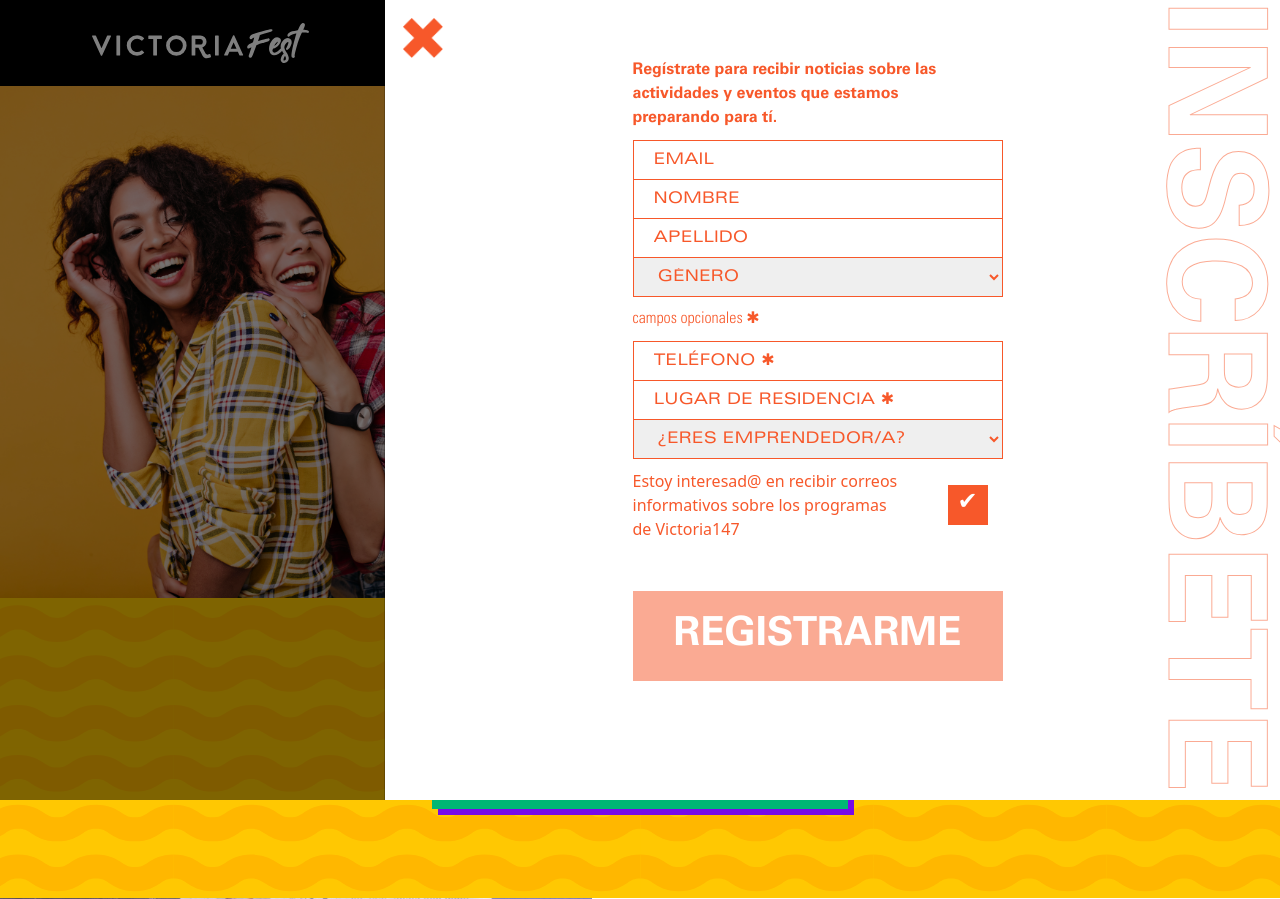
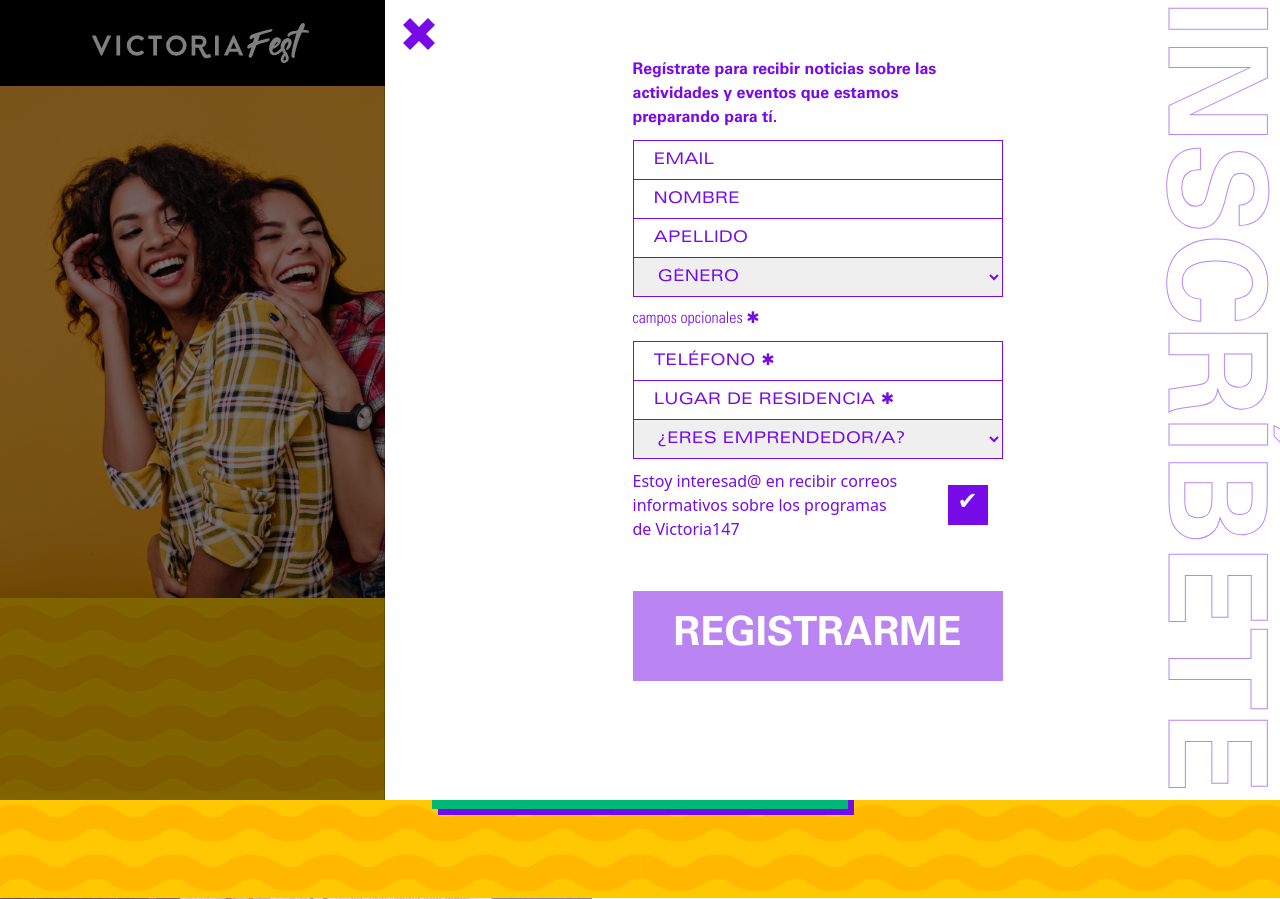
Before and after one commit to Alter93/victoria-fest, a Django app: page / in a window 1280 px wide, after a click on "REGISTRARME". Shown: the top 899 px of the page. Run offline with Django 3.2, Linux system fonts and the light colour scheme; some libraries are stand-ins or nearby versions.

Commit message:
cruz chiquita

```diff
--- a/conferencias/static/css/RegistroModal_stylesheet.css
+++ b/conferencias/static/css/RegistroModal_stylesheet.css
@@ -19,7 +19,7 @@
     top: 0%;
     font-size: 17vh;
     -webkit-text-stroke-width: 1px;
-    -webkit-text-stroke-color: #F7582A;
+    -webkit-text-stroke-color: #770BE8;
     color: transparent;
     font-family: 'Univers LT Std bold', sans-serif;
     opacity: .5;
@@ -32,13 +32,18 @@
     cursor: pointer;
 }
 
+.cross img{
+        height: 60px;
+
+}
+
 .formularioModal .cross:hover {
     transform: rotate(90deg);
     transition: 0.5s ease-in-out;
 }
 
 .formContainer {
-    color: #F7582A;
+    color: #770BE8;
     max-width: 400px;
     margin: 4vh 0 0 0;
 }
@@ -56,8 +61,8 @@
 }
 
 .formContainer form input {
-    color: #F7582A;
-    border: 1px #F7582A solid;
+    color: #770BE8;
+    border: 1px #770BE8 solid;
     padding: 0 0 0 20px;
     width: 370px;
     height: 40px;
@@ -66,12 +71,12 @@
 }
 
 .formContainer form input::placeholder {
-    color: #F7582A;
+    color: #770BE8;
 }
 
 .formContainer form select {
-    color: #F7582A;
-    border: 1px #F7582A solid;
+    color: #770BE8;
+    border: 1px #770BE8 solid;
     padding: 0 0 0 20px;
     width: 370px;
     height: 40px;
@@ -105,14 +110,14 @@
     -moz-appearance: none;
     -o-appearance: none;
     appearance: none;
-    outline: 0px solid #F7582A;
+    outline: 0px solid #770BE8;
     box-shadow: none;
     font-size: 1.5em;
     text-align: center;
 }
 
 .checkCorreos input[type='checkbox']:checked {
-    background: #F7582A;
+    background: #770BE8;
 }
 
 .checkCorreos input[type='checkbox']:checked:after {
@@ -140,7 +145,7 @@
 
 
 .botonSubmit {
-    background-color: #F7582A;
+    background-color: #770BE8;
     font-size: 2.5em;
     color: white ! important;
     border: none;
@@ -173,8 +178,8 @@
     }
 
     .formularioModal .cross img {
-        width: 40px;
-        height: 40px;
+        width: 32px;
+        height: 32px;
     }
 
 
@@ -269,7 +274,7 @@ z-index: 100;
     }
 
     .botonSubmit {
-        background-color: #F7582A;
+        background-color: #770BE8;
         font-size: 2em;
         cursor: pointer;
         width: 250px;
--- a/conferencias/templates/home.html
+++ b/conferencias/templates/home.html
@@ -962,7 +962,7 @@ SINGLE EVENT PLACEHOLDER
                 <h2>INSCRÍBETE</h2>
 
 
-                <figure class="cross text-reset" data-bs-dismiss="offcanvas"><img src="/static/img/cross.png"></figure>
+                <figure class="cross text-reset" data-bs-dismiss="offcanvas"><img src="/static/img/cross_m.svg"></figure>
                 <div class="formContainer">
                     <p class="bold">Regístrate para recibir noticias sobre las actividades y eventos que estamos preparando para tí.</p>
                     <form action="/registro" method="post">
```
Also changed, not shown: conferencias/static/img/cross_m.svg (added).
